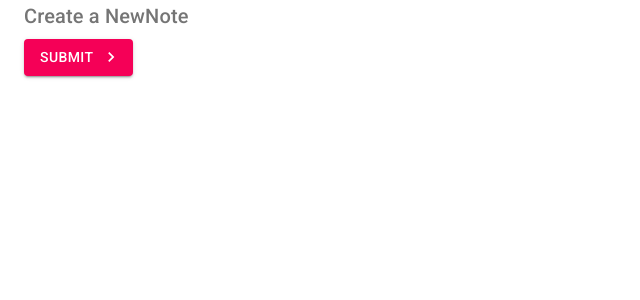
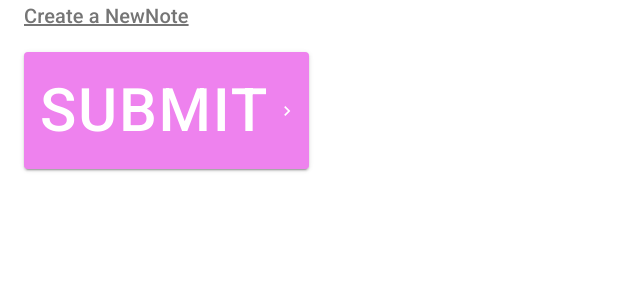
Before and after one commit to crypt096/material-ui-react, a React (Create React App) app: page / in a window 1280 px wide. Shown: the top 300 px of the page, without its empty margins (0-640 px from the left). Built offline with nearby package versions, Linux system fonts and the light colour scheme.

Commit message:
Add custom styles through useStyles hook.

```diff
--- a/src/pages/Notes.js
+++ b/src/pages/Notes.js
@@ -7,23 +7,30 @@ import { makeStyles } from "@material-ui/core";
 // Icons
 import KeyboardArrowRightIcon from '@material-ui/icons/KeyboardArrowRight';
 
+const useStyles = makeStyles({
+  btn: {
+    fontSize: 60,
+    backgroundColor: 'violet',
+    '&:hover': {
+      backgroundColor: 'blue'
+    }
+  },
+  title: {
+    textDecoration: 'underline',
+    marginBottom: 20,
+  }
+})
+
 export default function Notes() {
-  const useStyles = makeStyles({
-    btn: {
-      fontSize: 60,
-      backgroundColor: 'violet',
-    }
-  })
+  const classes = useStyles();
 
   return (
     <Container>
-      <Typography variant="h6" component="h2" color="textSecondary" gutterBottom>
+      <Typography variant="h6" component="h2" color="textSecondary" className={classes.title} gutterBottom>
         Create a NewNote
       </Typography>
 
-      <Button onClick={() => {
-        console.log('You clicked me')
-      }} type="submit" color="secondary" variant="contained" endIcon={<KeyboardArrowRightIcon/>}>Submit</Button>
+      <Button className={classes.btn} type="submit" color="secondary" variant="contained" endIcon={<KeyboardArrowRightIcon/>}>Submit</Button>
     </Container>
   );
 }
```
